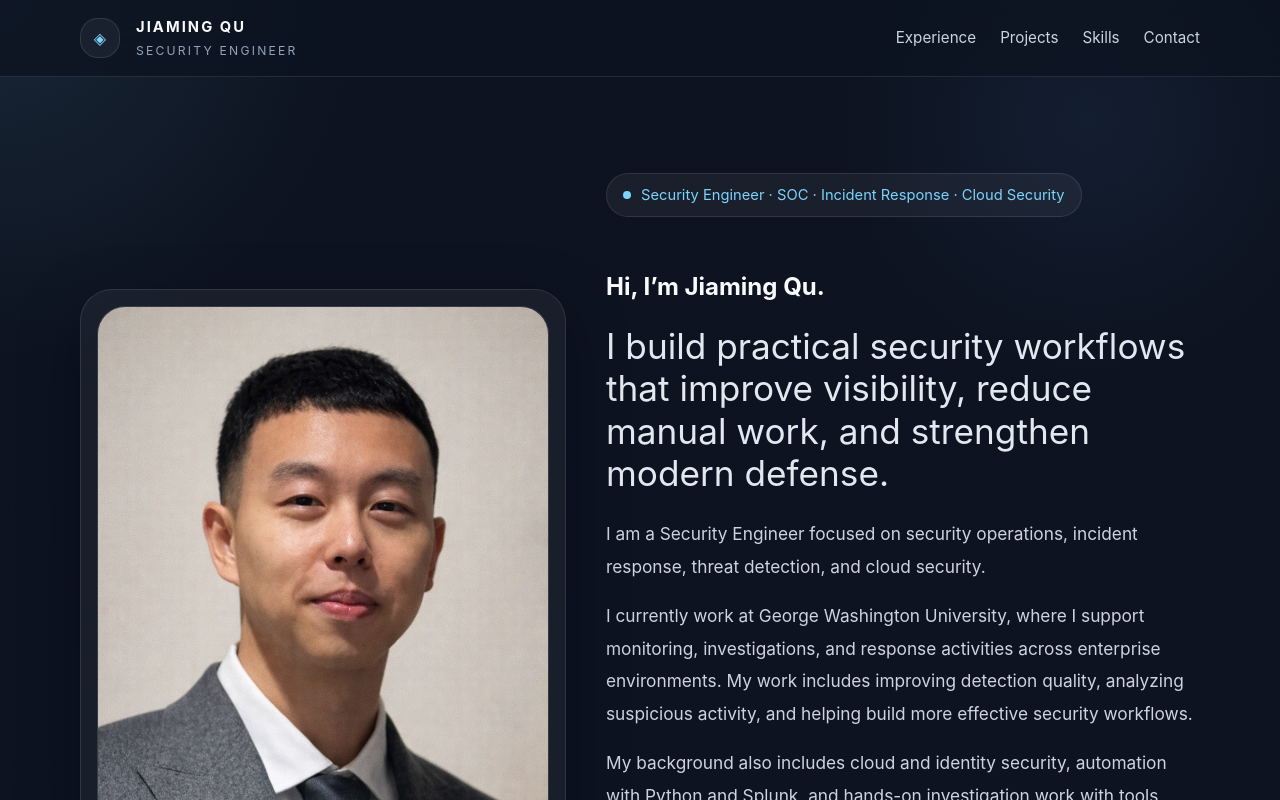
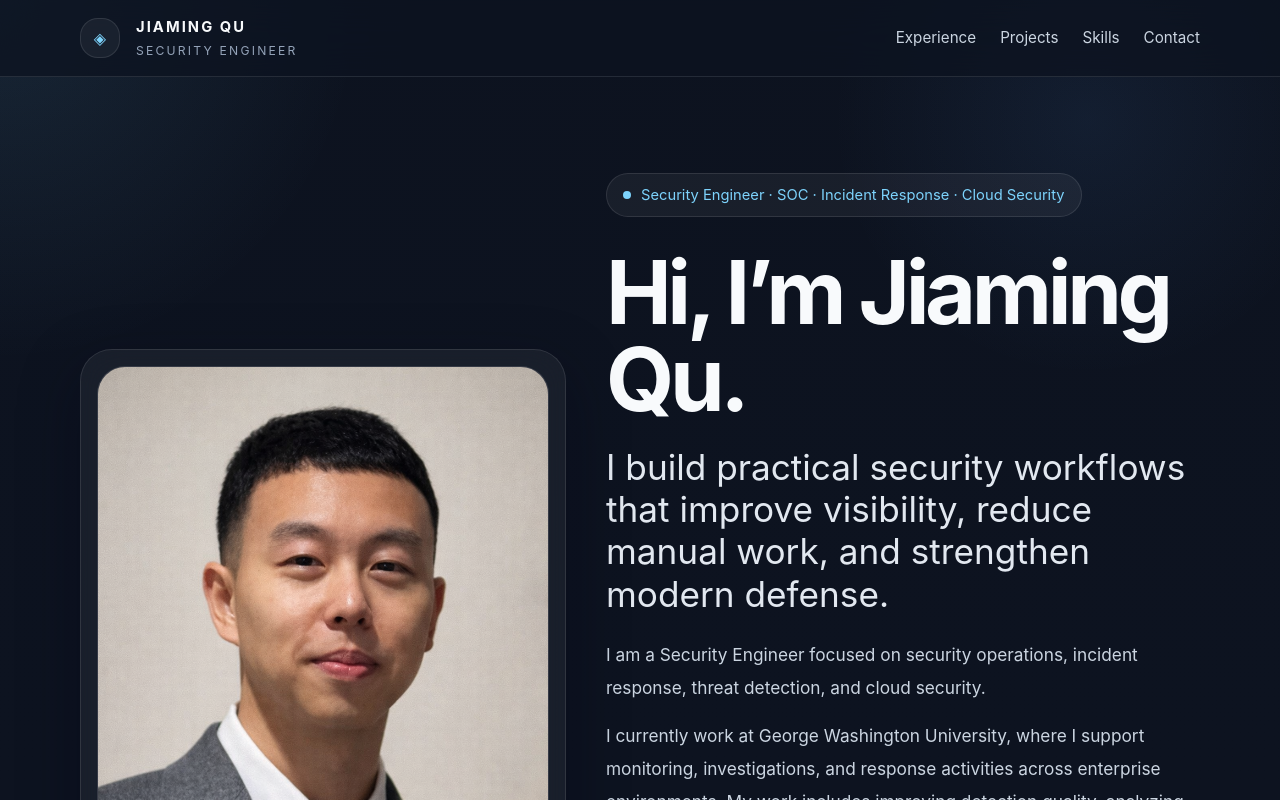
Before and after one commit to jiaming-sec/jiaming-portfolio, a React (Vite) app: page / in a window 1280 px wide. Shown: the top 800 px of the page. Built offline with nearby package versions, Linux system fonts and the light colour scheme.

Commit message:
Change heading from h2 to h1 for name display

```diff
--- a/src/App.jsx
+++ b/src/App.jsx
@@ -146,9 +146,9 @@ function App() {
                 Security Engineer · SOC · Incident Response · Cloud Security
               </div>
 
-              <h2>
+              <h1>
                 Hi, I’m Jiaming Qu.
-              </h2>
+              </h1>
 
               <p className="hero-lead">
                 I build practical security workflows that improve visibility,
```
